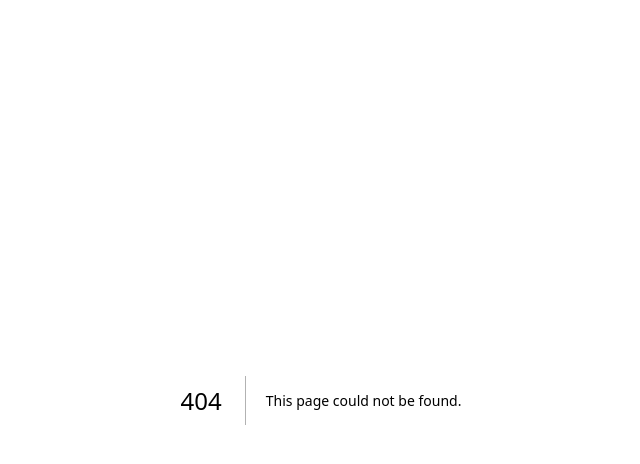
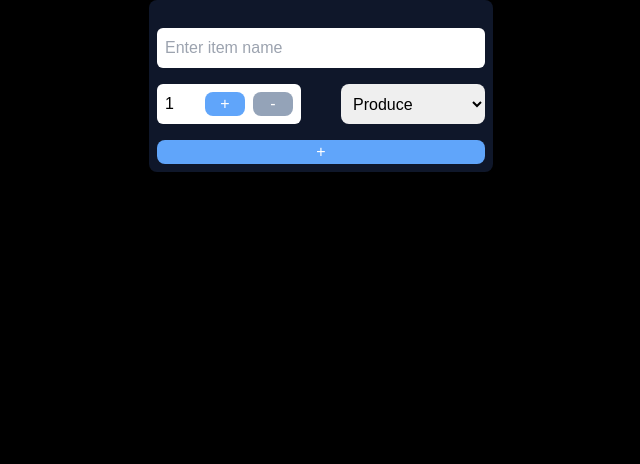
Before and after one commit to UdhavBhagat/cprg306-assignments, a Next.js app: page /week-5 in a window 1280 px wide. Before the commit this address had no page. Shown: the top 464 px of the page, without its empty margins (319-959 px from the left). Built offline with nearby package versions, Linux system fonts and the light colour scheme.

Commit message:
Week 5 complete

```diff
--- /dev/null
+++ b/app/week-5/new-item.js
@@ -0,0 +1,67 @@
+"use client";
+
+import React, { useState } from "react";
+
+function NewItem() {
+    const [name, setName] = useState("");
+    const [category, setCategory] = useState("Produce");
+    const [quantity, setQuantity] = useState(1);
+
+    const increment = function() {
+        setQuantity(quantity + 1);
+    }
+
+    const decrement = function() {
+        setQuantity(quantity - 1);
+    }
+
+    const handleSubmit = (event) => {
+        event.preventDefault();
+        const item = { name, quantity, category };
+        console.log(item);
+        alert("Added item: " + name + ", quantity: " + quantity + ", category: " + category);
+        setName("");
+        setCategory("Produce");
+        setQuantity(1);
+    }
+
+    return(
+        <section className="flex justify-center">
+            <form onSubmit={handleSubmit} className="flex justify-center bg-slate-900 flex-col max-w-sm rounded-lg p-2">
+                    <input
+                    type="text"
+                    value={name}
+                    placeholder="Enter item name"
+                    onChange={(e) => setName(e.target.value)}
+                    required
+                    className="rounded-md w-full mt-5 p-2 text-black"
+                    />
+                    <div className="flex mt-4 gap-10">
+                        <div className="flex justify-between bg-white w-36 rounded-md p-2">
+                            <p className="text-black">{quantity}</p>
+                            <div className="flex gap-2">
+                                <button type="button" onClick={increment} className="bg-blue-400 rounded-lg w-10 hover:bg-blue-600 disabled:bg-slate-400" disabled={quantity==20}>+</button>
+                                <button type="button" onClick={decrement} className="bg-blue-400 rounded-lg w-10 hover:bg-blue-600 disabled:bg-slate-400" disabled={quantity==1}>-</button>
+                            </div>
+                        </div>
+                        <select value={category} onChange={(e) => setCategory(e.target.value)} className="rounded-lg p-2 text-black">
+                            <option value="Produce">Produce</option>
+                            <option value="Dairy">Dairy</option>
+                            <option value="Bakery">Bakery</option>
+                            <option value="Meat">Meat</option>
+                            <option value="Frozen Foods">Frozen Foods</option>
+                            <option value="Canned Goods">Canned Goods</option>
+                            <option value="Dry Goods">Dry Goods</option>
+                            <option value="Beverages">Beverages</option>
+                            <option value="Snacks">Snacks</option>
+                            <option value="Household">Household</option>
+                            <option value="Other">Other</option>
+                        </select>
+                    </div>
+                <button type="submit" className="bg-blue-400 hover:bg-blue-600 rounded-lg w-full mt-4">+</button>
+            </form>
+        </section>
+    );
+}
+
+export default NewItem;
--- /dev/null
+++ b/app/week-5/page.js
@@ -0,0 +1,8 @@
+import React from "react";
+import NewItem from "./new-item";
+
+export default function Page() {
+    return(
+        <NewItem />
+    )
+}
```
